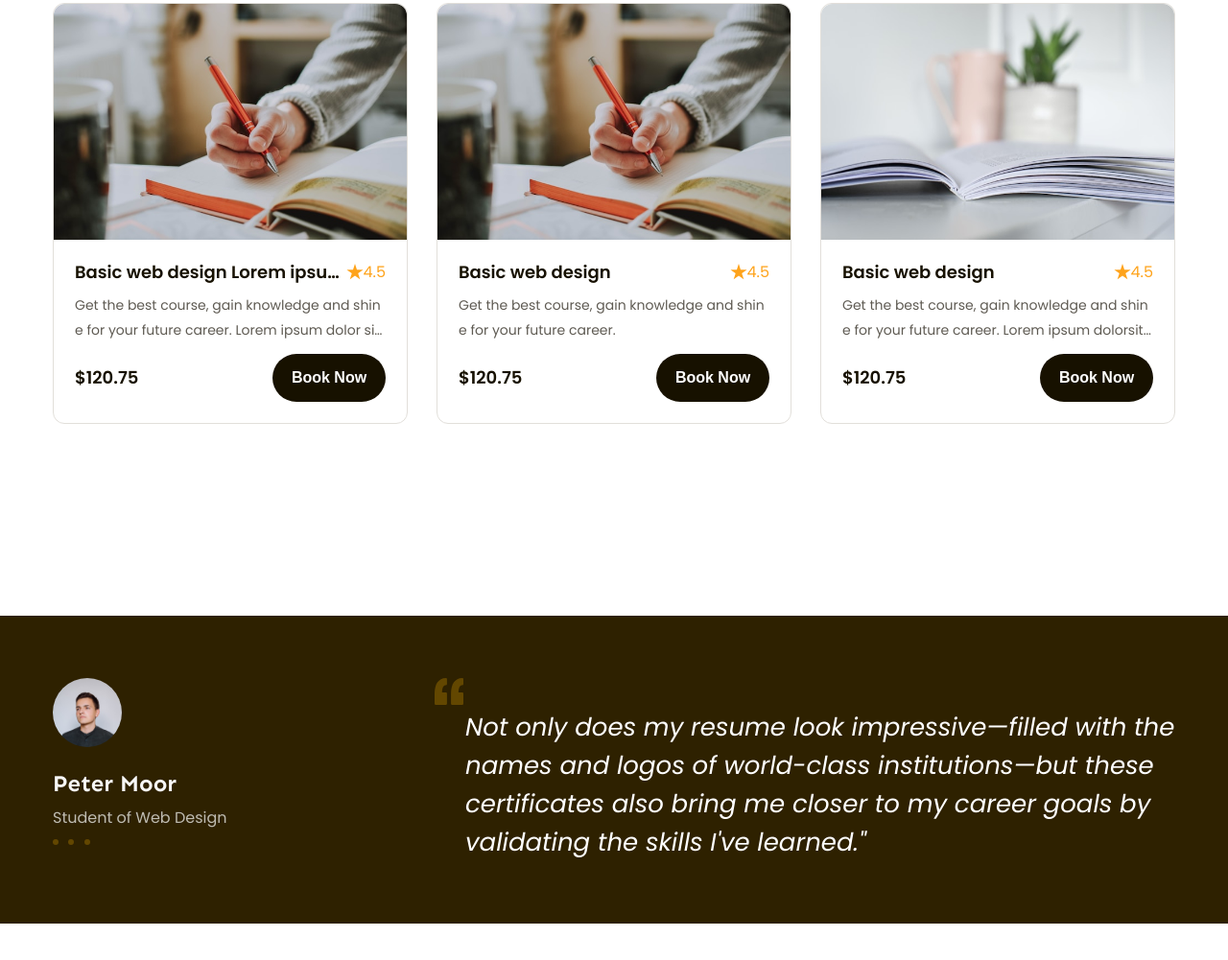
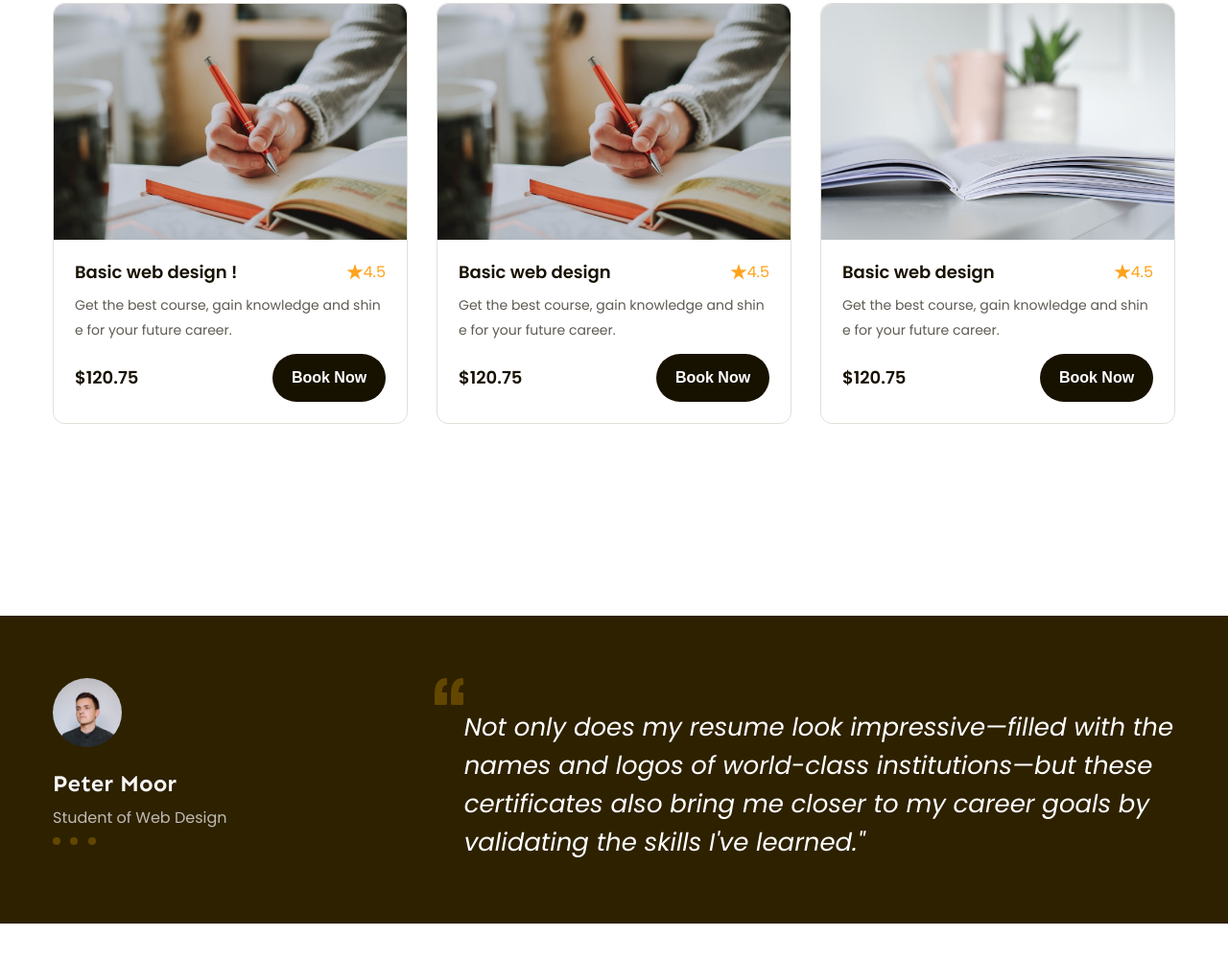
Before and after one commit to HoangLong-2001/Figma-to-html, a plain HTML site: page bai1/index.html in a window 1280 px wide. Shown: the part 1352-2353 px from the top of the page at 96% size. Drawn offline with Linux system fonts and the light colour scheme.

Commit message:
p8 feedback

```diff
--- a/bai1/assets/css/style.css
+++ b/bai1/assets/css/style.css
@@ -388,8 +388,8 @@ a {
 
 .feedback .info .dots span {
   display: inline-block;
-  width: 6px;
-  height: 6px;
+  width: 8px;
+  height: 8px;
   border-radius: 50%;
   background-color: #634700;
 }
@@ -405,11 +405,12 @@ a {
   margin-left: auto;
 }
 .feedback .content p {
-  width: 740px;
+  width: 96%;
   color: #fff;
   font-size: 2.6rem;
   font-style: italic;
   font-weight: 400;
   line-height: 1.54; /* 153.846% */
   margin-left: auto;
+
 }
--- a/bai1/index.html
+++ b/bai1/index.html
@@ -197,8 +197,7 @@
                 <div class="head">
                   <h3 class="title">
                     <a class="line-clamp" href="#!"
-                      >Basic web design Lorem ipsum dolor sit amet consectetur
-                      adipisicing elit. Dolorem, blanditiis!</a
+                      >Basic web design !</a
                     >
                   </h3>
                   <div class="rating">
@@ -212,26 +211,7 @@
                 </div>
                 <p class="desc line-clamp line-2">
                   Get the best course, gain knowledge and shine for your future
-                  career. Lorem ipsum dolor sit amet consectetur, adipisicing
-                  elit. Nemo odit error debitis eius harum. Asperiores ipsam
-                  expedita suscipit laudantium, placeat harum perferendis facere
-                  nihil aut nemo excepturi, natus iste odio! Corrupti et eaque
-                  suscipit asperiores, sapiente alias assumenda nihil dolor
-                  quaerat non temporibus voluptate autem quis soluta! Harum qui
-                  odit, iure, non quasi consequuntur et quam aperiam saepe nulla
-                  obcaecati. Veniam, quidem voluptates repellat atque magnam
-                  sapiente tenetur voluptate perferendis mollitia, nisi
-                  voluptatem ipsam tempore, earum eum eligendi impedit facere
-                  laborum consequuntur libero quo suscipit minima? Incidunt
-                  animi quo sint. Eius, cupiditate porro ea labore in aspernatur
-                  beatae nulla enim dolorum suscipit aperiam facere, qui
-                  deserunt recusandae provident maxime natus odio optio
-                  veritatis pariatur. Sunt, provident. Praesentium facilis
-                  officiis mollitia? Quod hic cumque dicta aperiam libero
-                  praesentium aut repellat, accusantium recusandae quae illo ea
-                  ducimus, quas numquam laboriosam? Quibusdam labore reiciendis
-                  nihil dolore itaque fuga non quisquam tempore soluta
-                  reprehenderit.
+                  career.
                 </p>
                 <div class="foot">
                   <san class="price">$120.75</san>
@@ -297,18 +277,7 @@
                 </div>
                 <p class="desc line-clamp line-2">
                   Get the best course, gain knowledge and shine for your future
-                  career. Lorem ipsum
-                  dolorsitametconsecteturadipisicingelit.Veniam,aliasquod?Nonimpeditadipisciarchitectodignissimos,addolorelabore?Hicsuscipitomnisminusvitaequaserrorfugitnulladoloremqueofficia?
-                  Cumcumquemagnamporroundeasperioresaccusantiumevenietvoluptatibusomnismolestiasdolorem,necessitatibusconsequaturveritatisaliquiditaqueesselaudantiumearecusandaerepudiandaeenim.Maioresquireiciendistemporeeaveniamodio.
-                  Facerequodporrorepellendusipsaa,placeatpossimusreiciendisreprehenderitquo,architectonullaodio.Quasi,quos.Quaerateaque,quisquamporroodio,officiis,temporibusfacereautnequecupiditatedistinctiomagniexpedita!
-                  Error, eos. Debitis ad quisquam optio impedit sit. Cumque rem
-                  autem quia aut est provident veritatis nihil suscipit! Rem id
-                  dignissimos corrupti eius expedita dicta nesciunt quam
-                  veritatis explicabo. Aspernatur! Cupiditate a inventore
-                  asperiores ab possimus suscipit, quibusdam saepe est harum
-                  veritatis reiciendis velit iusto eius molestias error corporis
-                  magni cum accusantium et. Reprehenderit officia nesciunt
-                  laudantium porro eveniet quos.
+                  career.
                 </p>
                 <div class="foot">
                   <san class="price">$120.75</san>
```
